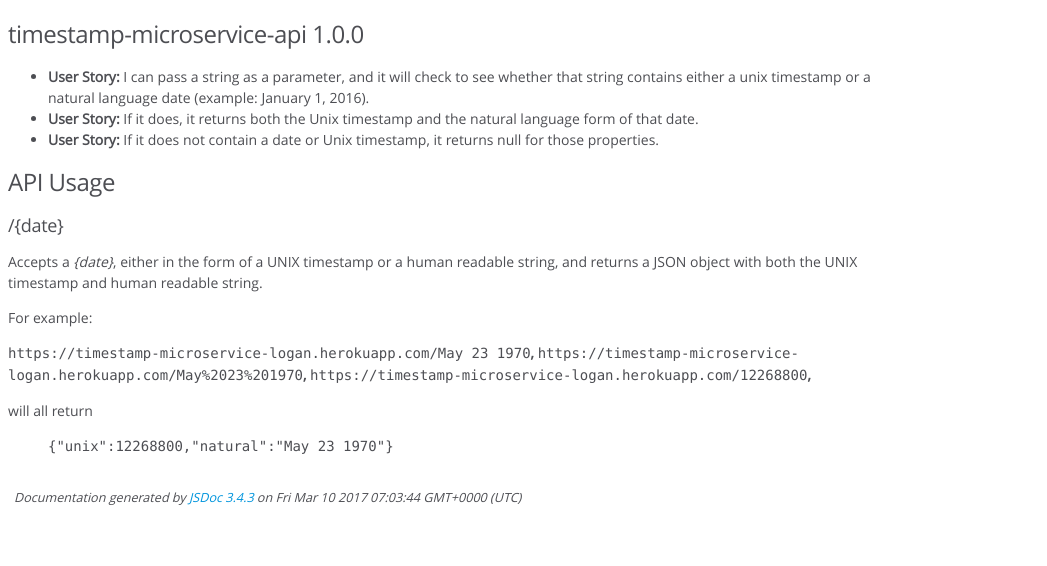
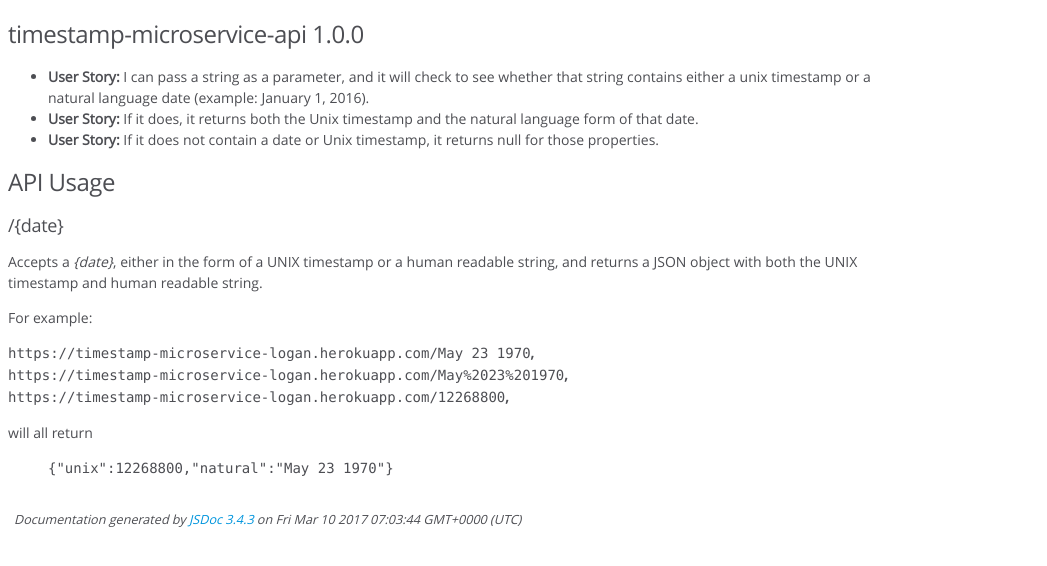
Before and after one commit to grissly-man/timestamp-microservice-api, a website: page out/timestamp-microservice-api/1.0.0/index.html in a window 1280 px wide. Shown: the part 96-662 px from the top of the page, without its empty margins (0-1047 px from the left). Drawn offline with Linux system fonts and the light colour scheme.

Commit message:
linebreaks on index.html

```diff
--- a/out/timestamp-microservice-api/1.0.0/index.html
+++ b/out/timestamp-microservice-api/1.0.0/index.html
@@ -36,9 +36,9 @@
     <h4>/{date}</h4>
     <caption>Accepts a <var>{date}</var>, either in the form of a UNIX timestamp or a human readable string, and returns a JSON object with both the UNIX timestamp and human readable string.</caption>
     <p>For example:</p>
-    <code>https://timestamp-microservice-logan.herokuapp.com/May 23 1970</code><strong>,</strong>
-    <code>https://timestamp-microservice-logan.herokuapp.com/May%2023%201970</code><strong>,</strong>
-    <code>https://timestamp-microservice-logan.herokuapp.com/12268800</code><strong>,</strong>
+    <code>https://timestamp-microservice-logan.herokuapp.com/May 23 1970</code><strong>,</strong><br />
+    <code>https://timestamp-microservice-logan.herokuapp.com/May%2023%201970</code><strong>,</strong><br />
+    <code>https://timestamp-microservice-logan.herokuapp.com/12268800</code><strong>,</strong><br />
     <p>will all return</p>
     <blockquote><samp>{"unix":12268800,"natural":"May 23 1970"}</samp></blockquote>
     <h3></h3>
```
